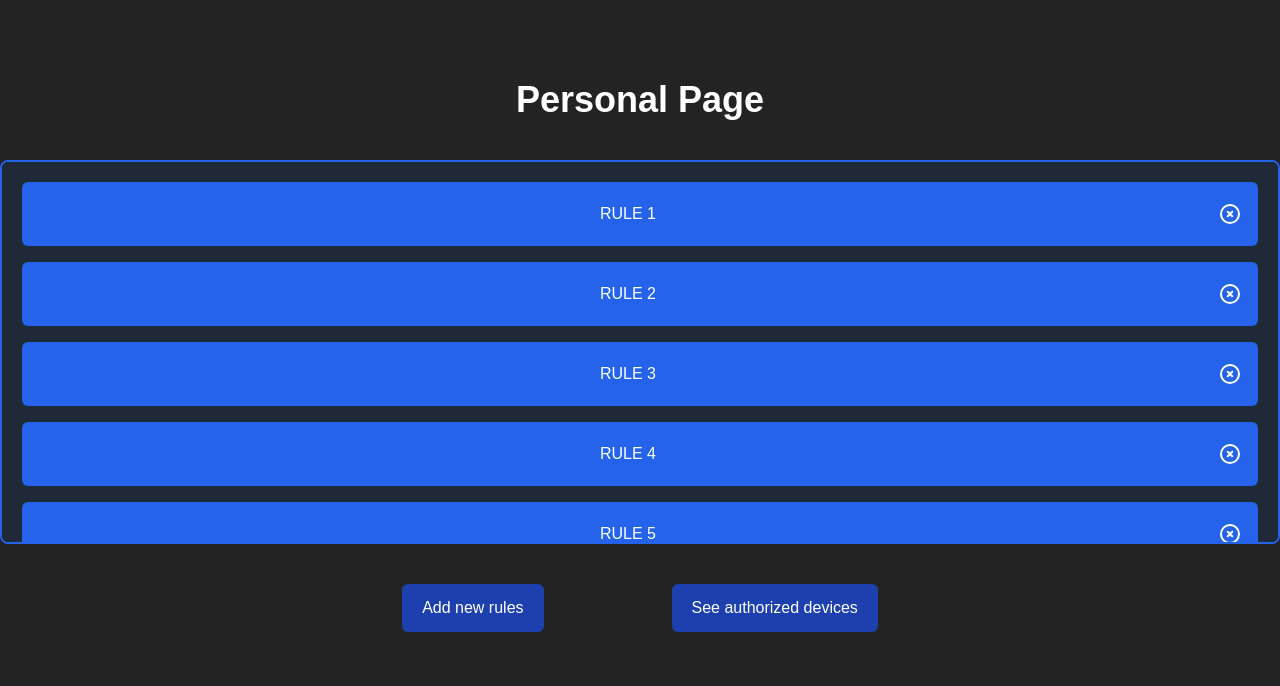
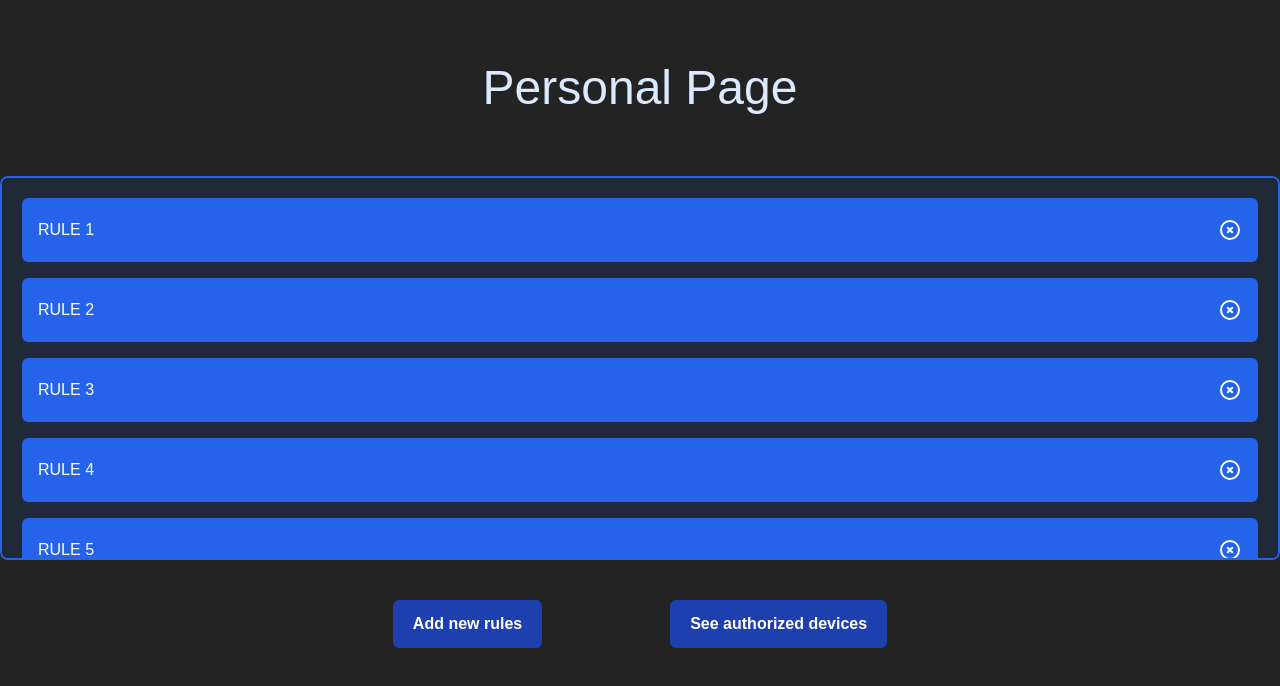
Before and after one commit to PrivTap/PrivTap, a Vue app in the folder frontend/: page /personalpage in a window 1280 px wide. Shown: the top 686 px of the page. Built offline with nearby package versions, Linux system fonts and the light colour scheme.

Commit message:
Updated PersonalPage [develop]

```diff
--- a/frontend/src/views/PersonalPageView.vue
+++ b/frontend/src/views/PersonalPageView.vue
@@ -4,14 +4,13 @@
     <!-- <link rel="stylesheet" href="/dist/output.css" />
 
     <title>Persnal Page</title> -->
-  <div class="text-center py-20" >
-    <div class="text-4xl text-white font-semibold pb-10">
-      <a>Personal Page</a>
+  <div class="text-center py-16" >
+    <h1 class="text-5xl text-blue-100 text-center font-medium">Personal Page</h1>
     </div>
 
     <div
-      class="container mx-auto grid grid-cols-1 bg-gray-800 rounded-lg px-5 py-5 border-2 border-blue-600 gap-4 overflow-y-scroll h-96 overscroll-auto">
-      <div class="text-white px-4 bg-blue-600 w-full py-5 rounded-md">
+      class="container mx-auto grid grid-cols-1 bg-gray-800 rounded-lg px-5 py-5 border-2 border-blue-600 gap-4 overflow-y-scroll h-96 overscroll-auto ">
+      <div class="text-white px-4 bg-blue-600 w-full py-5 rounded-md hover:bg-blue-900">
         RULE 1
         <button class="float-right">
           <svg xmlns="http://www.w3.org/2000/svg" fill="none" viewBox="0 0 24 24" stroke-width="2.0" stroke="white"
@@ -21,7 +20,7 @@
           </svg>
         </button>
       </div>
-      <div class="text-white px-4 bg-blue-600 w-full py-5 rounded-md">
+      <div class="text-white px-4 bg-blue-600 w-full py-5 rounded-md hover:bg-blue-900">
         RULE 2
         <button class="float-right">
           <svg xmlns="http://www.w3.org/2000/svg" fill="none" viewBox="0 0 24 24" stroke-width="2.0" stroke="white"
@@ -31,7 +30,7 @@
           </svg>
         </button>
       </div>
-      <div class="text-white px-4 bg-blue-600  w-full py-5 rounded-md">
+      <div class="text-white px-4 bg-blue-600  w-full py-5 rounded-md hover:bg-blue-900">
         RULE 3
         <button class="float-right">
           <svg xmlns="http://www.w3.org/2000/svg" fill="none" viewBox="0 0 24 24" stroke-width="2.0" stroke="white"
@@ -41,7 +40,7 @@
           </svg>
         </button>
       </div>
-      <div class="text-white px-4 bg-blue-600  w-full py-5 rounded-md">
+      <div class="text-white px-4 bg-blue-600  w-full py-5 rounded-md hover:bg-blue-900">
         RULE 4
         <button class="float-right">
           <svg xmlns="http://www.w3.org/2000/svg" fill="none" viewBox="0 0 24 24" stroke-width="2.0" stroke="white"
@@ -51,7 +50,7 @@
           </svg>
         </button>
       </div>
-      <div class="text-white px-4 bg-blue-600  w-full py-5 rounded-md">
+      <div class="text-white px-4 bg-blue-600  w-full py-5 rounded-md hover:bg-blue-900">
         RULE 5
         <button class="float-right">
           <svg xmlns="http://www.w3.org/2000/svg" fill="none" viewBox="0 0 24 24" stroke-width="2.0" stroke="white"
@@ -61,7 +60,7 @@
           </svg>
         </button>
       </div>
-      <div class="text-white px-4 bg-blue-600  w-full py-5 rounded-md">
+      <div class="text-white px-4 bg-blue-600  w-full py-5 rounded-md hover:bg-blue-900">
         RULE 6
         <button class="float-right">
           <svg xmlns="http://www.w3.org/2000/svg" fill="none" viewBox="0 0 24 24" stroke-width="2.0   " stroke="white"
@@ -75,19 +74,18 @@
 
     <div class="flex flex-row justify-center py-10 space-x-32">
       <button type="button" @click="isOpen = true"
-        class="px-5 py-3 bg-blue-800 text-white hover:bg-blue-900 rounded-md">
+        class="px-5 py-3 bg-blue-800 text-white hover:bg-blue-900 rounded-md font-semibold">
         Add new rules
       </button>
 
 
 
 
-      <button type="button" class="px-5 py-3 bg-blue-800 text-white hover:bg-blue-900 rounded-md">
+      <button type="button" class="px-5 py-3 bg-blue-800 text-white hover:bg-blue-900 rounded-md font-semibold">
         See authorized devices
       </button>
     </div>
 
-  </div>
 
 
 
```
